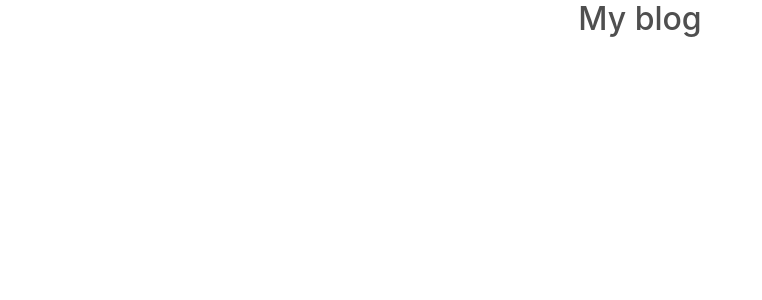
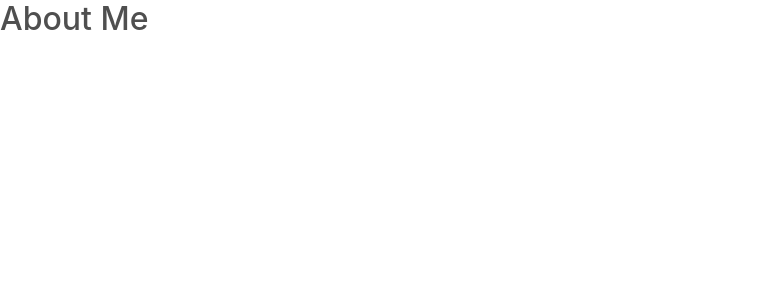
Before and after one commit to Ken-Sarowiwa/blog, a React (Create React App) app: page /about in a window 1280 px wide. Shown: the top 300 px of the page, without its empty margins (0-762 px from the left). Built offline with nearby package versions, Linux system fonts and the light colour scheme.

Commit message:
index.js

```diff
--- a/src/App.js
+++ b/src/App.js
@@ -1,11 +1,25 @@
+import React from 'react';
 import './App.css';
-
+import {BrowserRouter, Routes, Route } from "react-router-dom"
+import AddEdit from './pages/AddEdit';
+import Blog from './pages/Blog';
+import Notfound from './pages/Notfound';
+import Home from './pages/Home';
+import { About } from './pages/About';
+import {ToastContainer} from "react-toastify"
+import "react-toastify/dist/ReactToastify.css"
 function App() {
   return (
-    <div className="App">
-      <h2>My blog</h2>
-
-    </div>
+    <BrowserRouter>
+      <Routes>
+          <Route path= "/" element={<Home />}/>
+          <Route path= "/about" element={<About />}/>
+          <Route path= "/addblog" element={<AddEdit />}/>
+          <Route path= "/editBlog/ :id" element={<AddEdit />}/>
+          <Route path= "/blog :id" element={<Blog />}/>
+          <Route path= "*" element={<Notfound />}/>
+      </Routes>
+    </BrowserRouter>
   );
 }
 
--- a/src/index.js
+++ b/src/index.js
@@ -3,7 +3,7 @@ import ReactDOM from 'react-dom/client';
 import './index.css';
 import App from './App';
 import reportWebVitals from './reportWebVitals';
-
+import * as mdb from 'mdb-ui-kit'; // lib
 const root = ReactDOM.createRoot(document.getElementById('root'));
 root.render(
   <React.StrictMode>
--- a/src/pages/About.js
+++ b/src/pages/About.js
@@ -0,0 +1,10 @@
+import React from "react"
+
+export const About = () =>{
+
+    return(
+        <div>
+            <h2>About Me</h2>
+        </div>
+    )
+}
```
Also changed, not shown: src/logo.svg (deleted), 1 other file (tests, documents, lock files or other folders).
